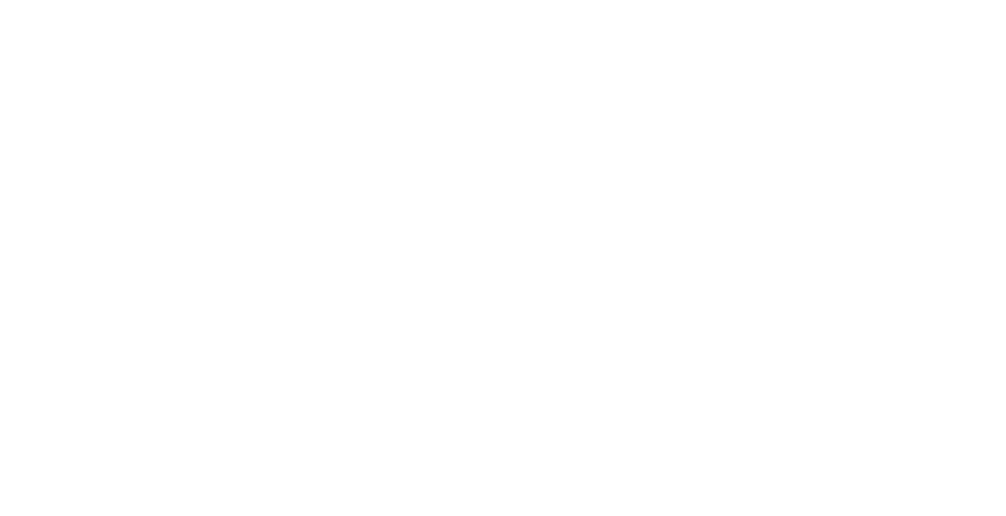
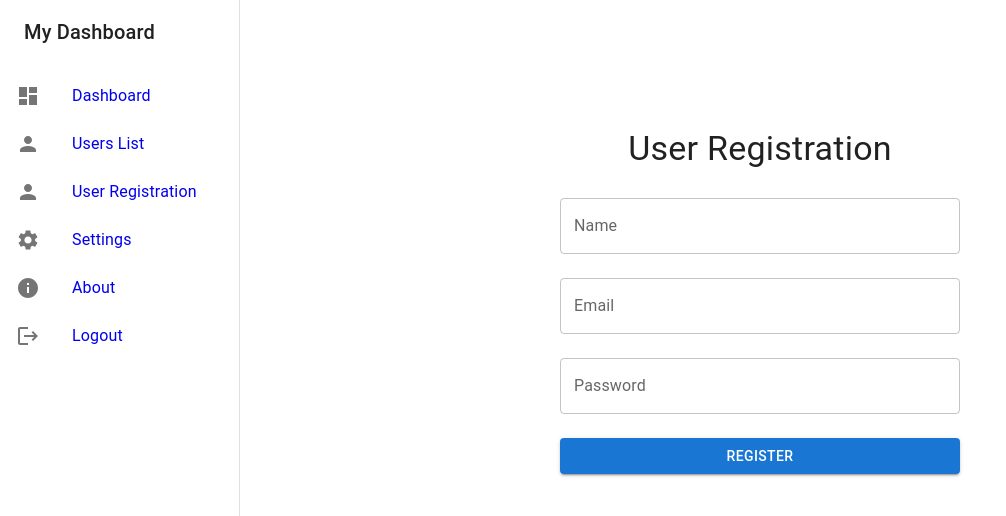
Before and after one commit to mussawir/jmcfrontend, a React (Create React App) app: page /register in a window 1280 px wide. Before the commit this address had no page. Shown: the top 516 px of the page, without its empty margins (0-1006 px from the left). Built offline with nearby package versions, Linux system fonts and the light colour scheme.

Commit message:
updated dashboard

```diff
--- a/src/App.tsx
+++ b/src/App.tsx
@@ -2,8 +2,9 @@ import React from 'react';
 import { Routes, Route, Link } from 'react-router-dom';
 import Login from './pages/Login';
 import Dashboard from './pages/Dashboard'; // Assuming you have a Dashboard page
-import Users from './pages/Users';
+import UsersList from './pages/UsersList';
 import './App.css';
+import Register from './pages/Register';
 
 function App() {
   return (
@@ -11,7 +12,8 @@ function App() {
       <Routes>
         <Route path="/" element={<Login />} />
         <Route path="/dashboard" element={<Dashboard />} />
-        <Route path="/users" element={<Users />} />
+        <Route path="/users" element={<UsersList />} />
+        <Route path="/register" element={<Register />} />
 
       </Routes>
     </div>
--- a/src/pages/Dashboard.tsx
+++ b/src/pages/Dashboard.tsx
@@ -1,5 +1,5 @@
 import React, { useEffect, useState } from 'react';
-import { Box, Drawer, List, ListItem, ListItemIcon, ListItemText, Typography, Toolbar, CssBaseline, Grid, Paper, Card, CardContent } from '@mui/material';
+import { Box, Drawer, List, ListItem, ListItemIcon, ListItemText, Typography, Toolbar, CssBaseline, Grid, Paper, Card, CardContent, TextField, Button } from '@mui/material';
 import DashboardIcon from '@mui/icons-material/Dashboard';
 import PersonIcon from '@mui/icons-material/Person';
 import SettingsIcon from '@mui/icons-material/Settings';
@@ -76,8 +76,12 @@ function Dashboard() {
             <ListItemText primary="Dashboard" />
           </ListItem>
           <ListItem sx={{ cursor: 'pointer' }} component={Link} to="/users">
+          <ListItemIcon><PersonIcon /></ListItemIcon>
+          <ListItemText primary="Users List" />
+          </ListItem>
+          <ListItem sx={{ cursor: 'pointer' }} component={Link} to="/register">
             <ListItemIcon><PersonIcon /></ListItemIcon>
-            <ListItemText primary="Users" />
+            <ListItemText primary="User Registration" />
           </ListItem>
           <ListItem sx={{ cursor: 'pointer' }} component={Link} to="/settings">
             <ListItemIcon><SettingsIcon /></ListItemIcon>
@@ -100,7 +104,7 @@ function Dashboard() {
 
         <Grid container spacing={3}>
           <Grid item xs={12} sm={6} md={4}>
-            <Card style={{backgroundColor: 'burlywood',}}>
+            <Card style={{backgroundColor: 'burlywood'}}>
               <CardContent>
                 <Typography variant="h6">User Information</Typography>
                 {user ? (
@@ -116,7 +120,7 @@ function Dashboard() {
           </Grid>
 
           <Grid item xs={12} sm={6} md={4}>
-            <Card style={{backgroundColor: 'yellow',}}>
+            <Card style={{backgroundColor: 'yellow'}}>
               <CardContent>
                 <Typography variant="h6">Account Info</Typography>
                 {user ? (
--- a/src/pages/Login.tsx
+++ b/src/pages/Login.tsx
@@ -2,7 +2,7 @@ import React, { useState } from 'react';
 import { useNavigate } from 'react-router-dom';
 import { Card, TextField, Button, CircularProgress, Typography, Box } from '@mui/material';
 import api from '../api';
-import logojmc from "../images/jmcvc-logo.svg";
+import logojmc from "../images/jmcvc-dark-logo.png";
 
 interface LoginResponse {
   access_token: string;  // Define the shape of the response data
@@ -38,20 +38,19 @@ function LoginForm() {
 
   return (
     <>
-    <div style={{backgroundColor: 'black',}}>
+    <div>
      <div>
-        <img src={logojmc} alt="" />
+        <img src={logojmc} width={200} style={{marginTop: 20,}} alt="" />
     </div>
     <Box
       sx={{
         display: 'flex',
         alignItems: 'center',
         justifyContent: 'center',
-        height: '100vh',
-        backgroundColor: '#f5f5f5',
+        height: '80vh',
       }}
     >
-      <Card sx={{ p: 4, width: 400, boxShadow: 3 }}>
+      <Card sx={{ p: 4, width: 400, boxShadow: 3, }}>
         <Typography variant="h3" textAlign="center" mb={2}>Login</Typography>
         {error && (
           <Typography color="error" textAlign="center" mb={2}>
--- /dev/null
+++ b/src/pages/Register.tsx
@@ -0,0 +1,128 @@
+import React, { useState } from 'react';
+import { Box, TextField, Button, Typography, Drawer, List, ListItem, ListItemIcon, ListItemText, Toolbar, CssBaseline } from '@mui/material';
+import DashboardIcon from '@mui/icons-material/Dashboard';
+import PersonIcon from '@mui/icons-material/Person';
+import SettingsIcon from '@mui/icons-material/Settings';
+import InfoIcon from '@mui/icons-material/Info';
+import LogoutIcon from '@mui/icons-material/Logout';
+import { Link } from 'react-router-dom';
+
+const drawerWidth = 240;
+
+function Register() {
+  const [name, setName] = useState('');
+  const [email, setEmail] = useState('');
+  const [password, setPassword] = useState('');
+
+  const handleRegister = async () => {
+    try {
+      const response = await fetch('http://127.0.0.1:5000/register', {
+        method: 'POST',
+        headers: {
+          'Content-Type': 'application/json',
+        },
+        body: JSON.stringify({ name, email, password }),
+      });
+
+      if (response.ok) {
+        alert('User registered successfully!');
+      } else {
+        alert('Error registering user');
+      }
+    } catch (error) {
+      console.error('Error:', error);
+    }
+  };
+
+  return (
+    <Box sx={{ display: 'flex' }}>
+      <CssBaseline />
+
+      {/* Sidebar Drawer */}
+      <Drawer
+        sx={{
+          width: drawerWidth,
+          flexShrink: 0,
+          '& .MuiDrawer-paper': {
+            width: drawerWidth,
+            boxSizing: 'border-box',
+          },
+        }}
+        variant="permanent"
+        anchor="left"
+      >
+        <Toolbar>
+          <Typography variant="h6" noWrap>
+            My Dashboard
+          </Typography>
+        </Toolbar>
+        <List>
+          <ListItem component={Link} to="/dashboard">
+            <ListItemIcon><DashboardIcon /></ListItemIcon>
+            <ListItemText primary="Dashboard" />
+          </ListItem>
+          <ListItem sx={{ cursor: 'pointer' }} component={Link} to="/users">
+          <ListItemIcon><PersonIcon /></ListItemIcon>
+          <ListItemText primary="Users List" />
+          </ListItem>
+          <ListItem component={Link} to="/register">
+            <ListItemIcon><PersonIcon /></ListItemIcon>
+            <ListItemText primary="User Registration" />
+          </ListItem>
+          <ListItem component={Link} to="/settings">
+            <ListItemIcon><SettingsIcon /></ListItemIcon>
+            <ListItemText primary="Settings" />
+          </ListItem>
+          <ListItem component={Link} to="/about">
+            <ListItemIcon><InfoIcon /></ListItemIcon>
+            <ListItemText primary="About" />
+          </ListItem>
+          <ListItem component={Link} to="/logout">
+            <ListItemIcon><LogoutIcon /></ListItemIcon>
+            <ListItemText primary="Logout" />
+          </ListItem>
+        </List>
+      </Drawer>
+
+      {/* Main Content Area */}
+      <Box component="main" sx={{ flexGrow: 1, p: 3 }}>
+        <Toolbar />
+
+        {/* Registration Form */}
+        <Box sx={{ maxWidth: 400, mx: 'auto', mt: 5 }}>
+          <Typography variant="h4" component="h1" gutterBottom>
+            User Registration
+          </Typography>
+          <TextField
+            label="Name"
+            fullWidth
+            margin="normal"
+            value={name}
+            onChange={(e) => setName(e.target.value)}
+          />
+          <TextField
+            label="Email"
+            type="email"
+            fullWidth
+            margin="normal"
+            value={email}
+            onChange={(e) => setEmail(e.target.value)}
+          />
+          <TextField
+            label="Password"
+            type="password"
+            fullWidth
+            margin="normal"
+            value={password}
+            onChange={(e) => setPassword(e.target.value)}
+          />
+          <Button variant="contained" color="primary" fullWidth onClick={handleRegister} sx={{ mt: 2 }}>
+            Register
+          </Button>
+        </Box>
+      </Box>
+    </Box>
+  );
+}
+
+export default Register;
--- /dev/null
+++ b/src/pages/UsersList.tsx
@@ -0,0 +1,137 @@
+import React, { useEffect, useState } from 'react';
+import { Box, Drawer, List, ListItem, ListItemIcon, ListItemText, Typography, Toolbar, Table, TableBody, TableCell, TableHead, TableRow, CircularProgress } from '@mui/material';
+import DashboardIcon from '@mui/icons-material/Dashboard';
+import PersonIcon from '@mui/icons-material/Person';
+import SettingsIcon from '@mui/icons-material/Settings';
+import InfoIcon from '@mui/icons-material/Info';
+import LogoutIcon from '@mui/icons-material/Logout';
+import { Link } from 'react-router-dom';
+
+const drawerWidth = 240;
+
+interface User {
+  id: number;
+  name: string;
+  email: string;
+  role?: string;
+}
+
+const UsersList = () => {
+  const [users, setUsers] = useState<User[]>([]);
+  const [loading, setLoading] = useState<boolean>(true);
+  const [error, setError] = useState<string | null>(null);
+
+  useEffect(() => {
+    const fetchUsers = async () => {
+      try {
+        const response = await fetch('http://127.0.0.1:5000/users');
+        if (!response.ok) {
+          throw new Error('Failed to fetch users');
+        }
+        const data: User[] = await response.json();
+        setUsers(data);
+      } catch (err: any) {
+        setError(err.message || 'An error occurred');
+      } finally {
+        setLoading(false);
+      }
+    };
+
+    fetchUsers();
+  }, []);
+
+  return (
+    <Box sx={{ display: 'flex' }}>
+      {/* Drawer Navigation */}
+      <Drawer
+        sx={{
+          width: drawerWidth,
+          flexShrink: 0,
+          '& .MuiDrawer-paper': {
+            width: drawerWidth,
+            boxSizing: 'border-box',
+          },
+        }}
+        variant="permanent"
+        anchor="left"
+      >
+        <Toolbar>
+          <Typography variant="h6" noWrap>
+            My Dashboard
+          </Typography>
+        </Toolbar>
+        <List>
+          <ListItem sx={{ cursor: 'pointer' }} component={Link} to="/dashboard">
+            <ListItemIcon><DashboardIcon /></ListItemIcon>
+            <ListItemText primary="Dashboard" />
+          </ListItem>
+          <ListItem sx={{ cursor: 'pointer' }} component={Link} to="/users">
+          <ListItemIcon><PersonIcon /></ListItemIcon>
+          <ListItemText primary="Users List" />
+          </ListItem>
+          <ListItem component={Link} to="/register">
+            <ListItemIcon><PersonIcon /></ListItemIcon>
+            <ListItemText primary="User Registration" />
+          </ListItem>
+          <ListItem sx={{ cursor: 'pointer' }} component={Link} to="/settings">
+            <ListItemIcon><SettingsIcon /></ListItemIcon>
+            <ListItemText primary="Settings" />
+          </ListItem>
+          <ListItem sx={{ cursor: 'pointer' }} component={Link} to="/about">
+            <ListItemIcon><InfoIcon /></ListItemIcon>
+            <ListItemText primary="About" />
+          </ListItem>
+          <ListItem sx={{ cursor: 'pointer' }} component={Link} to="/logout">
+            <ListItemIcon><LogoutIcon /></ListItemIcon>
+            <ListItemText primary="Logout" />
+          </ListItem>
+        </List>
+      </Drawer>
+
+      {/* Main Content Area */}
+      <Box component="main" sx={{ flexGrow: 1, p: 3 }}>
+        <Toolbar />
+
+        {loading ? (
+          <Box sx={{ display: 'flex', justifyContent: 'center', alignItems: 'center', height: '100vh' }}>
+            <CircularProgress />
+          </Box>
+        ) : error ? (
+          <Box sx={{ textAlign: 'center', mt: 5 }}>
+            <Typography variant="h6" color="error">
+              {error}
+            </Typography>
+          </Box>
+        ) : (
+          <Box>
+            <Typography variant="h4" component="h1" gutterBottom>
+              Users List
+            </Typography>
+            <Table>
+              <TableHead>
+                <TableRow>
+                  <TableCell>ID</TableCell>
+                  <TableCell>Name</TableCell>
+                  <TableCell>Email</TableCell>
+                  <TableCell>Role</TableCell>
+                </TableRow>
+              </TableHead>
+              <TableBody>
+                {users.map((user) => (
+                  <TableRow key={user.id}>
+                    <TableCell>{user.id}</TableCell>
+                    <TableCell>{user.name}</TableCell>
+                    <TableCell>{user.email}</TableCell>
+                    <TableCell>{user.role || 'N/A'}</TableCell>
+                  </TableRow>
+                ))}
+              </TableBody>
+            </Table>
+          </Box>
+        )}
+      </Box>
+    </Box>
+  );
+};
+
+export default UsersList;
```
Also changed, not shown: src/images/jmcvc-dark-logo.png (added), src/images/jmcvc_logo.webp (added).
